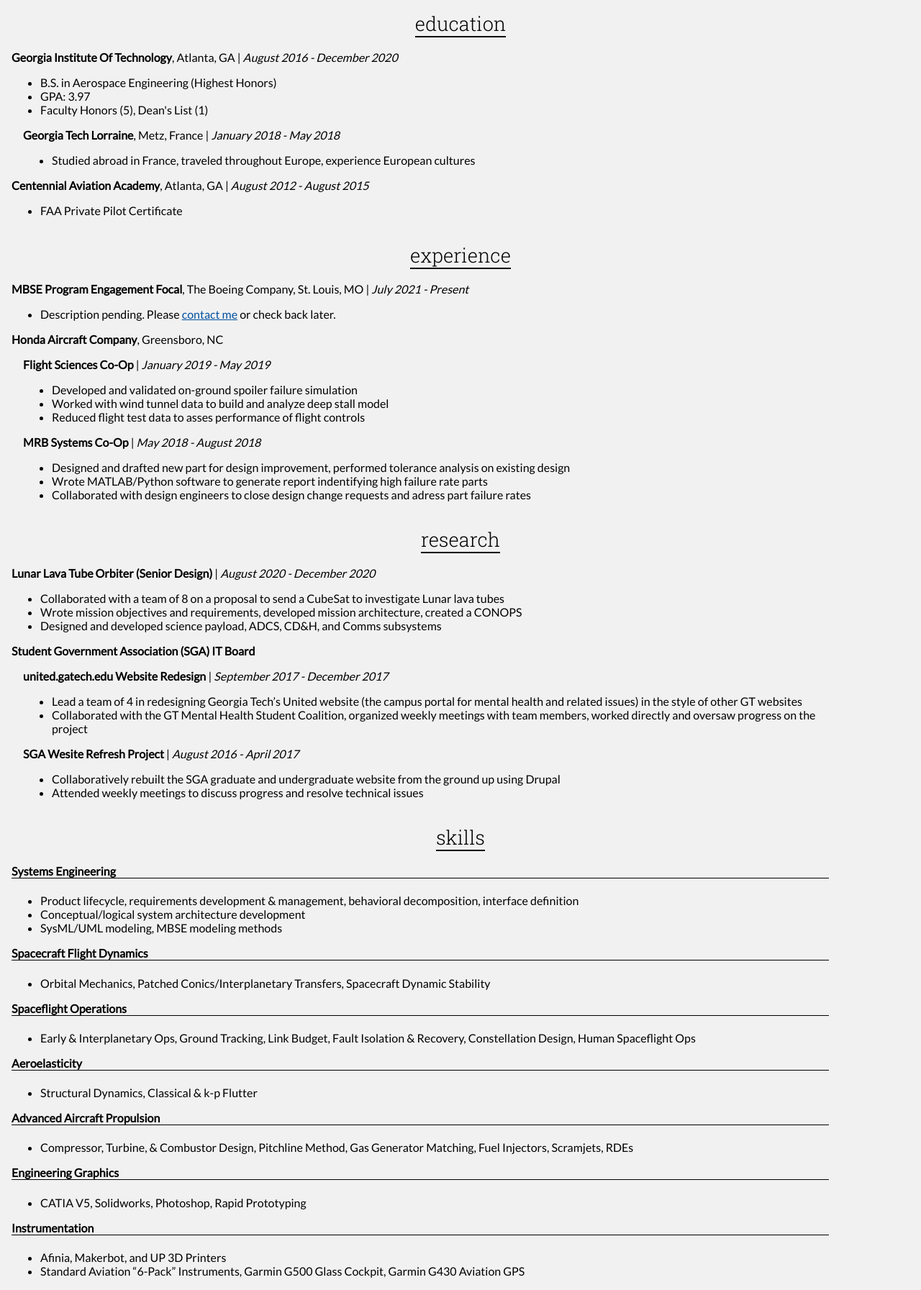
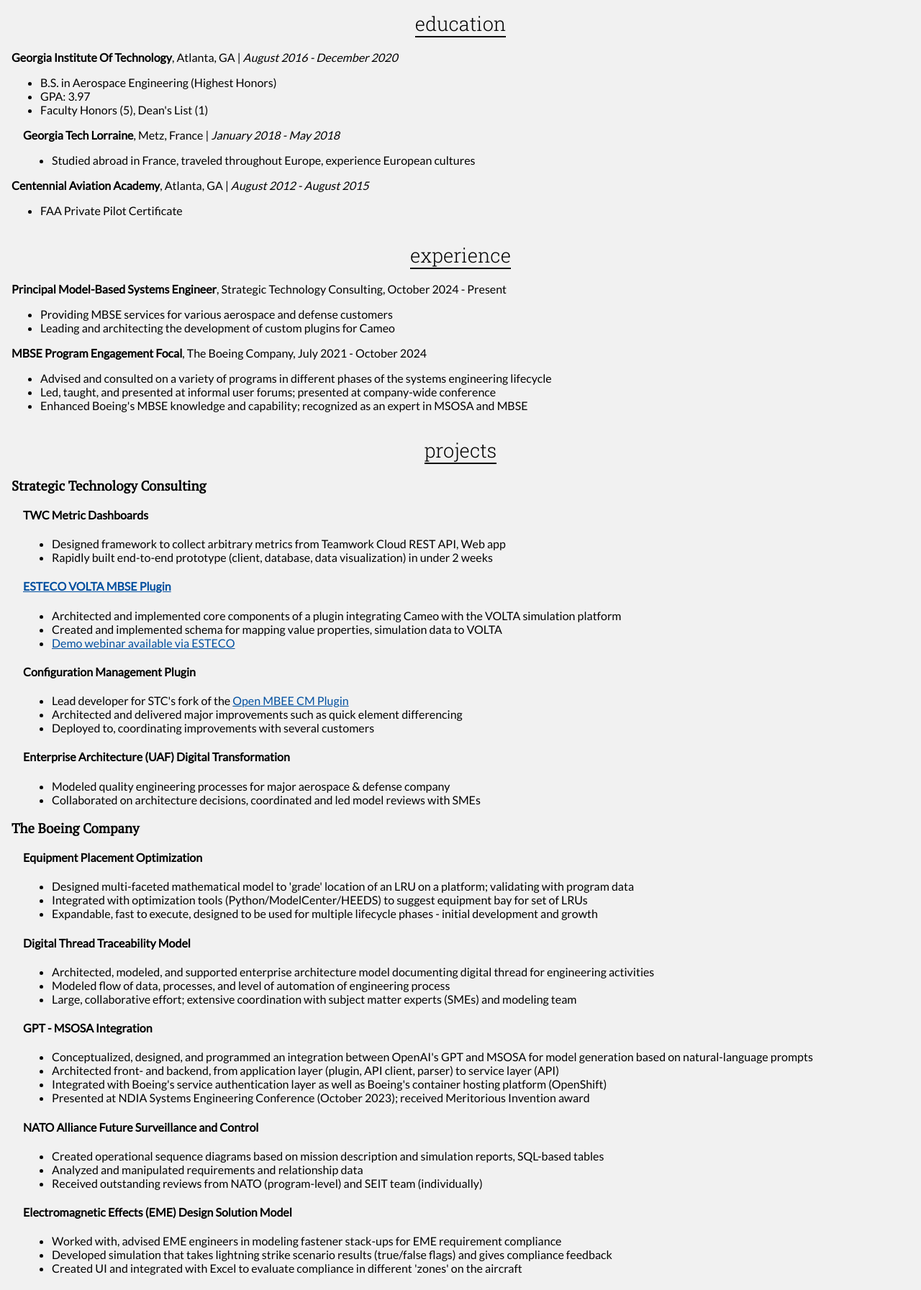
Before and after one commit to amordoch/amordoch.github.io, a Jekyll site: the page built from resume.html, in a window 1280 px wide, cut to the strip 114-1907 px from the top of the page. Shown: the whole strip at 72% size. Built offline with Jekyll 4.4.1, drawn with Linux system fonts in a browser that asks for light colours; some of the changed text lies outside the part shown.

Commit message:
Resume update

```diff
--- a/assets/css/main.scss
+++ b/assets/css/main.scss
@@ -290,7 +290,7 @@
     font-family: 'Roboto Slab', serif;
     font-weight: 300;
     justify-self: end;
-    margin: 0 2% auto;
+    margin: 0 3% auto;
   }
 }
 
--- a/resume.html
+++ b/resume.html
@@ -32,37 +32,104 @@
 </section>
 <h2>experience</h2>
 <section id="experience" class="slide">
+  <p><strong>Principal Model-Based Systems Engineer</strong>, Strategic Technology
+    Consulting, October 2024 - Present</p>
+    <ul>
+      <li>Providing MBSE services for various aerospace and defense customers</li>
+      <li>Leading and architecting the development of custom plugins for Cameo</li>
+    </ul>
   <p><strong>MBSE Program Engagement Focal</strong>, The Boeing Company,
-    St. Louis, MO <em class="daterange">July 2021 - Present</em></p>
+    July 2021 - October 2024</p>
+  <ul>
+    <li>Advised and consulted on a variety of programs in different phases of
+      the systems engineering lifecycle</li>
+    <li>Led, taught, and presented at informal user forums; presented at
+      company-wide conference</li>
+    <li>Enhanced Boeing's MBSE knowledge and capability; recognized as an expert
+      in MSOSA and MBSE</li>
+  </ul>
+</section>
+<h2>projects</h2>
+<section id="projects" class="slide">
+  <h3>Strategic Technology Consulting</h3>
+  <div class="indent1">
+    <h4>TWC Metric Dashboards</h4>
     <ul>
-      <li>Description pending. Please <a href="./contact">contact me</a> or check
-        back later.</li>
+      <li>Designed framework to collect arbitrary metrics from Teamwork Cloud REST API, Web app</li>
+      <li>Rapidly built end-to-end prototype (client, database, data visualization) in under 2 weeks</li>
     </ul>
-  <p><strong>Honda Aircraft Company</strong>, Greensboro, NC</p>
+    <h4><a href="https://www.esteco.com/news/esteco-launches-mbse-plugin-to-bridge-requirements-and-mdo-workflows/">ESTECO VOLTA MBSE Plugin</a></h4>
+    <ul>
+      <li>Architected and implemented core components of a plugin integrating Cameo with the VOLTA simulation platform</li>
+      <li>Created and implemented schema for mapping value properties, simulation data to VOLTA</li>
+      <li><a href="https://engineering.esteco.com/resources/webinar/volta-mbse-plugin-cameo-requirements-validation/">Demo webinar available via ESTECO</a></li>
+    </ul>
+    <h4>Configuration Management Plugin</h4>
+    <ul>
+      <li>Lead developer for STC's fork of the <a href="https://github.com/Open-MBEE/configuration-management-plugin">Open MBEE CM Plugin</a></li>
+      <li>Architected and delivered major improvements such as quick element differencing</li>
+      <li>Deployed to, coordinating improvements with several customers</li>
+    </ul>
+    <h4>Enterprise Architecture (UAF) Digital Transformation</h4>
+    <ul>
+      <li>Modeled quality engineering processes for major aerospace & defense company</li>
+      <li>Collaborated on architecture decisions, coordinated and led model reviews with SMEs</li>
+    </ul>
+  </div>
+  <h3>The Boeing Company</h3>
   <div class="indent1">
-    <strong>Flight Sciences Co-Op</strong>
-    <em class="daterange">January 2019 - May 2019</em>
+    <h4>Equipment Placement Optimization</h4>
     <ul>
-      <li>Developed and validated on-ground spoiler failure simulation</li>
-      <li>Worked with wind tunnel data to build and analyze deep stall model</li>
-      <li>Reduced flight test data to asses performance of flight controls</li>
+      <li>Designed multi-faceted mathematical model to 'grade' location of an LRU
+        on a platform; validating with program data</li>
+      <li>Integrated with optimization tools (Python/ModelCenter/HEEDS) to suggest
+        equipment bay for set of LRUs</li>
+      <li>Expandable, fast to execute, designed to be used for multiple lifecycle
+        phases - initial development and growth</li>
     </ul>
-    <strong>MRB Systems Co-Op</strong>
-    <em class="daterange">May 2018 - August 2018</em>
+    <h4>Digital Thread Traceability Model</h4>
     <ul>
-      <li>Designed and drafted new part for design improvement, performed tolerance analysis on existing design
-      </li>
-      <li>Wrote MATLAB/Python software to generate report indentifying high failure rate parts</li>
-      <li>Collaborated with design engineers to close design change requests and adress part failure rates</li>
+      <li>Architected, modeled, and supported enterprise architecture model
+        documenting digital thread for engineering activities</li>
+      <li>Modeled flow of data, processes, and level of automation of engineering
+        process</li>
+      <li>Large, collaborative effort; extensive coordination with subject matter
+        experts (SMEs) and modeling team</li>
+    </ul>
+    <h4>GPT - MSOSA Integration</h4>
+    <ul>
+      <li>Conceptualized, designed, and programmed an integration between OpenAI's GPT and MSOSA for model generation
+        based on natural-language prompts</li>
+      <li>Architected front- and backend, from application layer (plugin, API client, parser) to service layer (API)</li>
+      <li>Integrated with Boeing's service authentication layer as well as Boeing's container hosting platform (OpenShift)</li>
+      <li>Presented at NDIA Systems Engineering Conference (October 2023); received Meritorious Invention award</li>
+    </ul>
+    <h4>NATO Alliance Future Surveillance and Control</h4>
+    <ul>
+      <li>Created operational sequence diagrams based on mission description and simulation reports, SQL-based tables</li>
+      <li>Analyzed and manipulated requirements and relationship data</li>
+      <li>Received outstanding reviews from NATO (program-level) and SEIT team (individually)</li>
+    </ul>
+    <h4>Electromagnetic Effects (EME) Design Solution Model</h4>
+    <ul>
+      <li>Worked with, advised EME engineers in modeling fastener stack-ups for EME requirement compliance</li>
+      <li>Developed simulation that takes lightning strike scenario results (true/false flags) and gives compliance feedback</li>
+      <li>Created UI and integrated with Excel to evaluate compliance in different 'zones' on the aircraft</li>
+    </ul>
+    <h4>Growler Block II (GB2)</h4>
+    <ul>
+      <li>Developed process for and executed MBSE change management, requirements management, and model management</li>
+      <li>Created template for and generated procurement specification for supplier (from the model)</li>
+      <li>Directed, automated model merging from lower to higher classification level; integrated supplier model</li>
+      <li>Authored MSOSA macro to improve branch-and-merge productivity</li>
     </ul>
   </div>
 </section>
 <h2>research</h2>
 <section id="research" class="slide">
-  <p><strong>Lunar Lava Tube Orbiter (Senior Design)</strong>
+  <p><strong>Lunar Lava Tube Orbiter (Senior Design/capstone)</strong>
     <em class="daterange">August 2020 - December 2020</em>
   </p>
-
   <ul>
     <li>Collaborated with a team of 8 on a proposal to send a CubeSat to
       investigate Lunar lava tubes
@@ -72,24 +139,6 @@
     </li>
     <li>Designed and developed science payload, ADCS, CD&H, and Comms subsystems</li>
   </ul>
-  <p><strong>Student Government Association (SGA) IT Board</strong></p>
-  <div class="indent1">
-    <p><strong>united.gatech.edu Website Redesign</strong>
-    <em class="daterange">September 2017 - December 2017</em></p>
-    <ul>
-      <li>Lead a team of 4 in redesigning Georgia Tech’s United website (the campus portal for mental health and
-        related issues) in the style of other GT websites</li>
-      <li>Collaborated with the GT Mental Health Student Coalition, organized weekly meetings with team members,
-        worked directly and oversaw progress on the project</li>
-    </ul>
-    <p><strong>SGA Wesite Refresh Project</strong>
-    <em class="daterange">August 2016 - April 2017</em></p>
-    <ul>
-      <li>Collaboratively rebuilt the SGA graduate and undergraduate website from the ground up using Drupal
-      </li>
-      <li>Attended weekly meetings to discuss progress and resolve technical issues</li>
-    </ul>
-  </div>
 </section>
 <h2>skills</h2>
 <section id="skills" class="slide">
```
